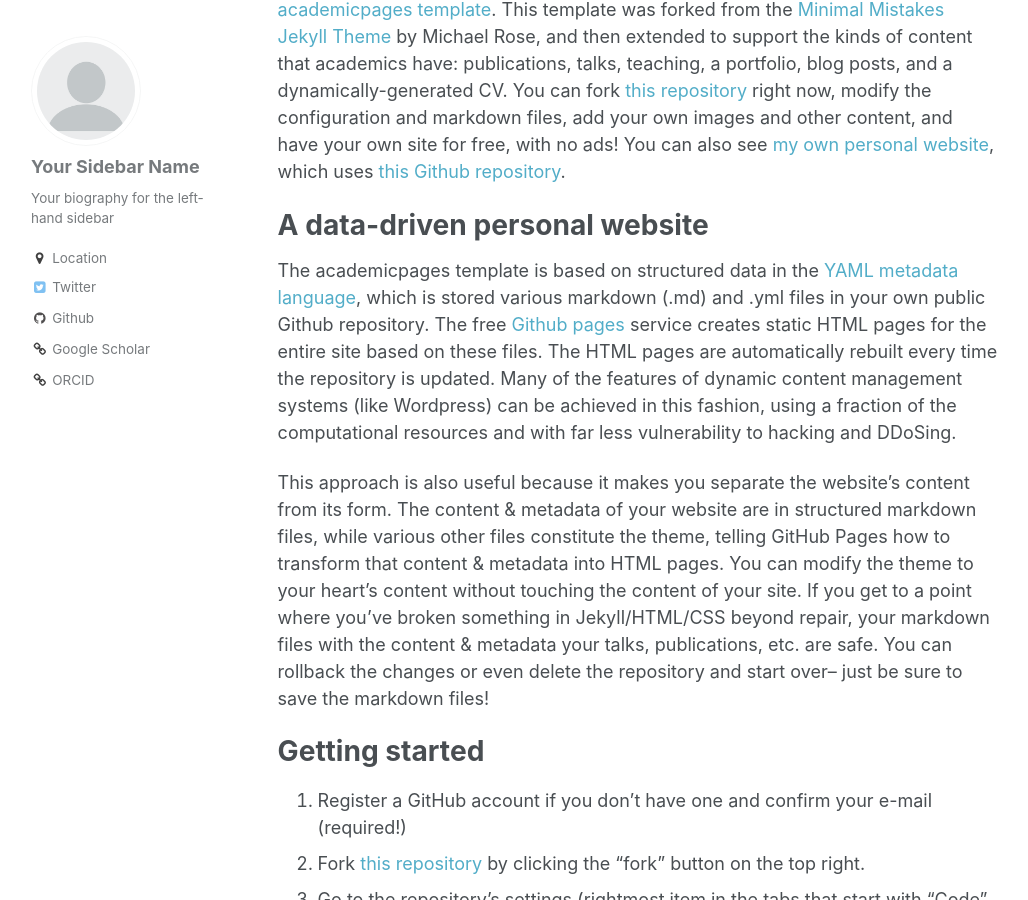
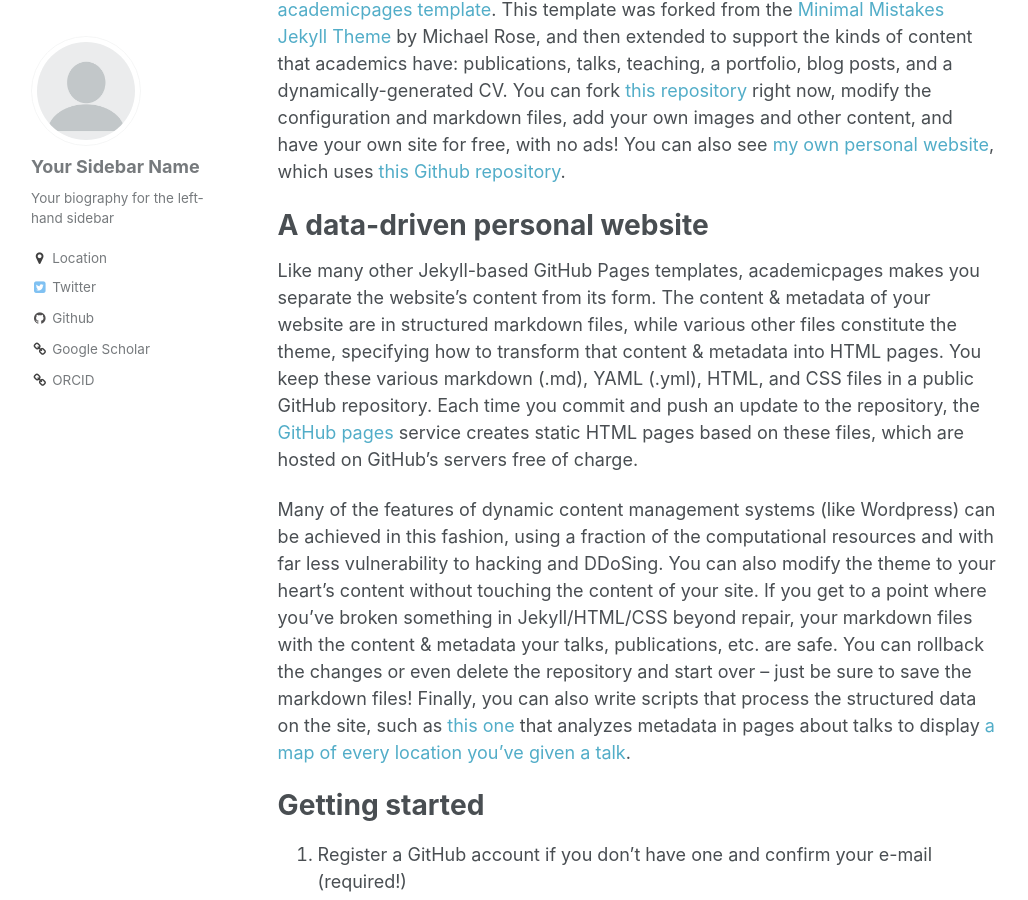
Before and after one commit to xoofee/xoofee.github.io, a Jekyll site: the page built from _pages/about.md, in a window 1280 px wide and 900 px high, scrolled down 219 px. Shown: the whole window, without its empty margins (27-1055 px from the left). Built offline with Jekyll 4.4.1, drawn with Linux system fonts in a browser that asks for light colours.

Commit message:
tweak intro

```diff
--- a/_pages/about.md
+++ b/_pages/about.md
@@ -12,9 +12,9 @@ This is the front page of a generic Github pages website that uses the [academic
 
 A data-driven personal website
 ======
-The academicpages template is based on structured data in the [YAML metadata language](http://docs.ansible.com/ansible/YAMLSyntax.html), which is stored various markdown (.md) and .yml files in your own public Github repository. The free [Github pages](https://pages.github.com/) service creates static HTML pages for the entire site based on these files. The HTML pages are automatically rebuilt every time the repository is updated. Many of the features of dynamic content management systems (like Wordpress) can be achieved in this fashion, using a fraction of the computational resources and with far less vulnerability to hacking and DDoSing.
+Like many other Jekyll-based GitHub Pages templates, academicpages makes you separate the website's content from its form. The content & metadata of your website are in structured markdown files, while various other files constitute the theme, specifying how to transform that content & metadata into HTML pages. You keep these various markdown (.md), YAML (.yml), HTML, and CSS files in a public GitHub repository. Each time you commit and push an update to the repository, the [GitHub pages](https://pages.github.com/) service creates static HTML pages based on these files, which are hosted on GitHub's servers free of charge.
 
-This approach is also useful because it makes you separate the website's content from its form. The content & metadata of your website are in structured markdown files, while various other files constitute the theme, telling GitHub Pages how to transform that content & metadata into HTML pages. You can modify the theme to your heart's content without touching the content of your site. If you get to a point where you've broken something in Jekyll/HTML/CSS beyond repair, your markdown files with the content & metadata your talks, publications, etc. are safe. You can rollback the changes or even delete the repository and start over-- just be sure to save the markdown files!
+Many of the features of dynamic content management systems (like Wordpress) can be achieved in this fashion, using a fraction of the computational resources and with far less vulnerability to hacking and DDoSing. You can also modify the theme to your heart's content without touching the content of your site. If you get to a point where you've broken something in Jekyll/HTML/CSS beyond repair, your markdown files with the content & metadata your talks, publications, etc. are safe. You can rollback the changes or even delete the repository and start over -- just be sure to save the markdown files! Finally, you can also write scripts that process the structured data on the site, such as [this one](https://github.com/academicpages/academicpages.github.io/blob/master/talkmap.ipynb) that analyzes metadata in pages about talks to display [a map of every location you've given a talk](https://academicpages.github.io/talkmap.html).
 
 Getting started
 ======
```
